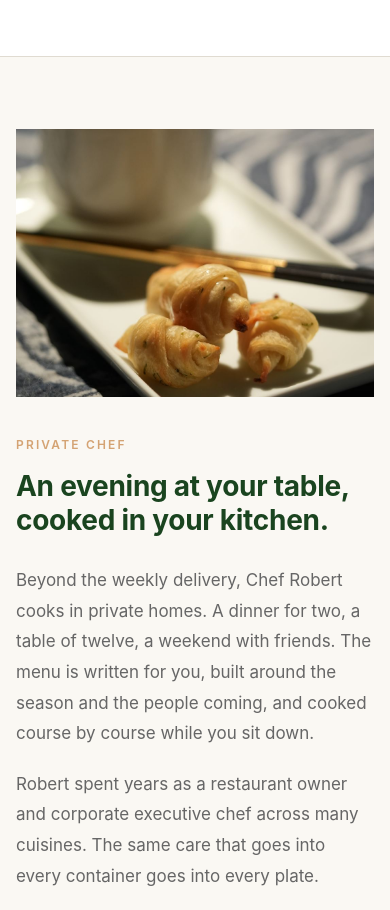
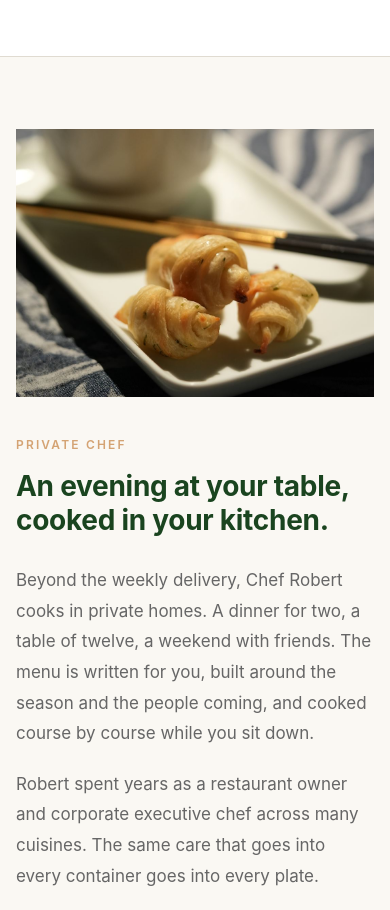
Before and after one commit to odonnellandrea/dinnerwithcharles, a React (Vite) app: page / in a window 390 px wide. Shown: the part 6060-6970 px from the top of the page. Built offline with nearby package versions, Linux system fonts and the light colour scheme; no server answers.

Commit message:
Homepage: pastry photo crop a little lower on phones
Co-Authored-By: Claude Fable 5.1 <noreply@anthropic.com>
Claude-Session: https://claude.ai/code/session_01DQuaJtLVWZY1FNstb3W5jC

```diff
--- a/src/styles/landing.css
+++ b/src/styles/landing.css
@@ -288,5 +288,5 @@
 }
 .landing-plan img.landing-plan-img--bowl { object-position: center 62%; }
 @media (max-width: 900px) {
-  .landing-about img.landing-about-img--pastry { object-position: center 78%; }
+  .landing-about img.landing-about-img--pastry { object-position: center 92%; }
 }
```
